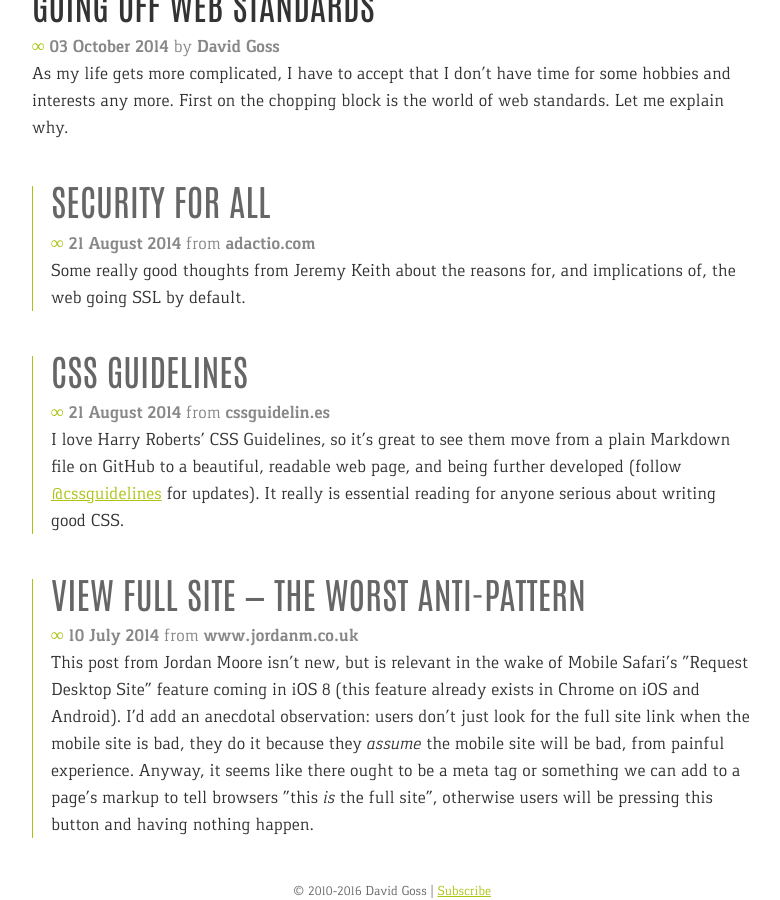
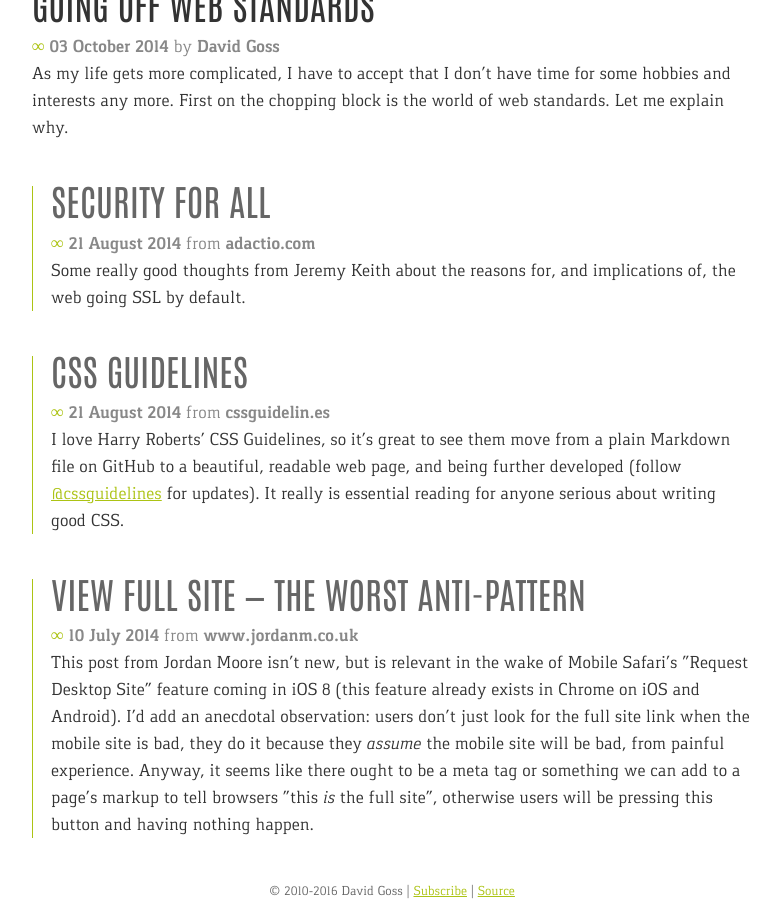
Before and after one commit to davidjgoss/davidjgoss.co, a Jekyll site: the page built from index.html, in a window 1280 px wide and 900 px high, scrolled down 1474 px. Shown: the whole window, without its empty margins (248-1028 px from the left). Built offline with Jekyll 4.4.1, drawn with Linux system fonts in a browser that asks for light colours.

Commit message:
Adding source link to footer

```diff
--- a/_includes/footer.html
+++ b/_includes/footer.html
@@ -1,3 +1,3 @@
 <footer class="site-info" role="contentinfo">
-    <p>&copy; 2010&ndash;{{ site.time | date: '%Y' }} David Goss | <a href="/feed.xml">Subscribe</a></p>
+    <p>&copy; 2010&ndash;{{ site.time | date: '%Y' }} David Goss | <a href="/feed.xml">Subscribe</a> | <a href="https://github.com/davidjgoss/davidjgoss.github.io">Source</a></p>
 </footer>
```
